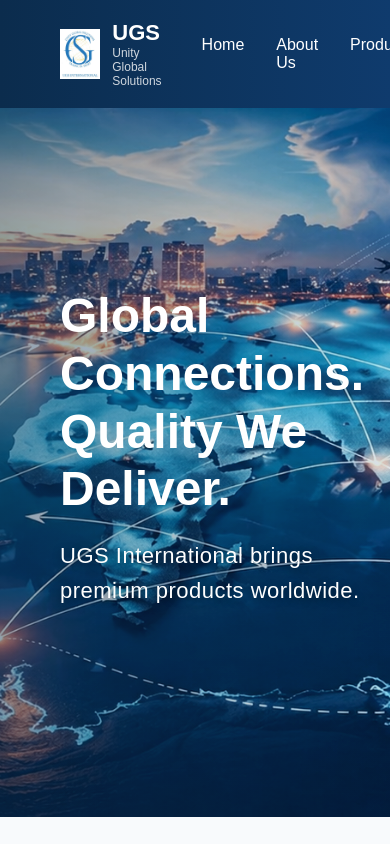
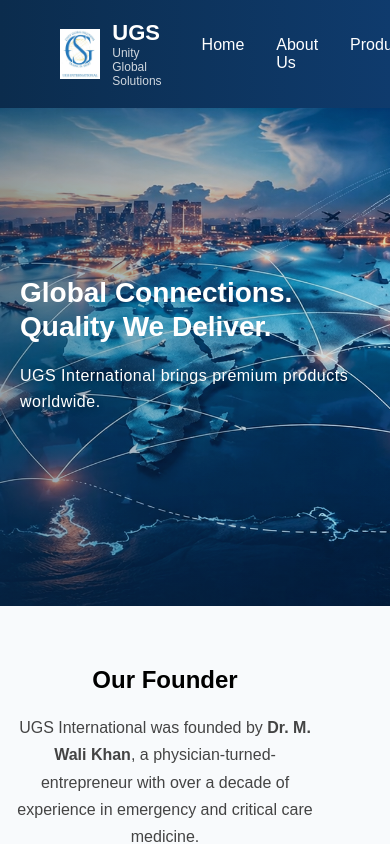
Before and after one commit to hasanaat-xyz/ugs-website, a React (Vite) app in the folder ugs-website/: page / in a window 390 px wide. Shown: the top 844 px of the page. Built offline with nearby package versions, Linux system fonts and the light colour scheme.

Commit message:
update in styling

```diff
--- a/ugs-website/src/index.css
+++ b/ugs-website/src/index.css
@@ -57,7 +57,7 @@ html {
   gap: 32px;
 }
 
-/* 🔥 FIXED LINK STYLES (NO UNDERLINE ISSUE) */
+/* LINKS */
 .nav-links li a {
   position: relative;
   text-decoration: none !important;
@@ -67,7 +67,6 @@ html {
   transition: 0.3s;
 }
 
-/* remove browser default focus/active underline */
 .nav-links li a:focus,
 .nav-links li a:active,
 .nav-links li a:visited {
@@ -76,12 +75,10 @@ html {
   color: white;
 }
 
-/* hover effect */
 .nav-links li a:hover {
   color: #4da6ff;
 }
 
-/* 🔥 OPTIONAL PREMIUM UNDERLINE ANIMATION */
 .nav-links li a::after {
   content: "";
   position: absolute;
@@ -120,7 +117,6 @@ html {
   text-align: center;
 }
 
-/* 🔥 FIX for navbar overlap */
 section,
 #home,
 #about,
@@ -198,7 +194,7 @@ section,
 
 .hero {
   position: relative;
-  height: 85vh;
+  min-height: 85vh; /* changed from fixed height */
   display: flex;
   align-items: center;
   overflow: hidden;
@@ -209,7 +205,7 @@ section,
   position: absolute;
   width: 100%;
   height: 100%;
-  object-fit: cover; /* 🔥 FIXED */
+  object-fit: cover;
   object-position: center;
   top: 0;
   left: 0;
@@ -334,6 +330,7 @@ section,
   }
 }
 
+/* 🔥 HERO FIX FOR MOBILE */
 @media (max-width: 768px) {
   .section {
     padding: 40px 15px;
@@ -346,6 +343,26 @@ section,
   p {
     font-size: 14px;
   }
+
+  .hero {
+    min-height: 60vh; /* prevents cropping */
+  }
+
+  .hero-img {
+    object-position: top; /* keeps important part visible */
+  }
+
+  .hero-content {
+    padding: 20px;
+  }
+
+  .hero h1 {
+    font-size: 28px;
+  }
+
+  .hero p {
+    font-size: 16px;
+  }
 }
 
 @media (max-width: 576px) {
```
